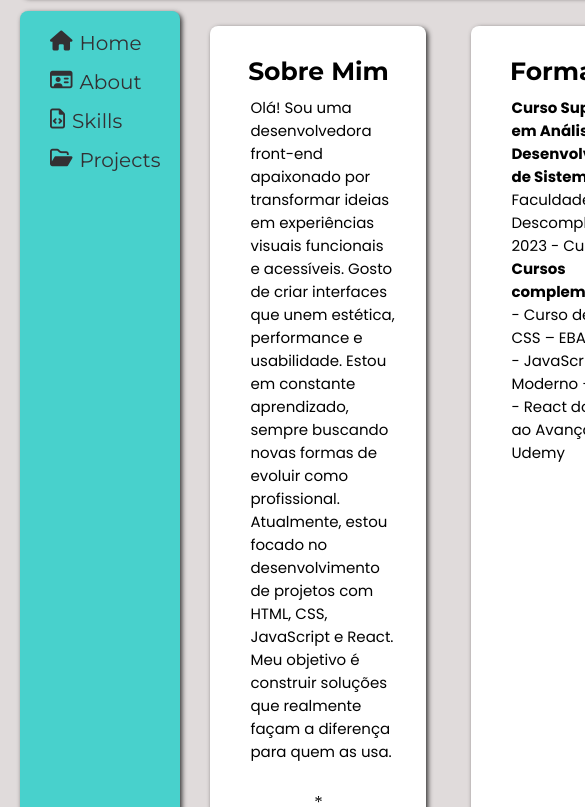
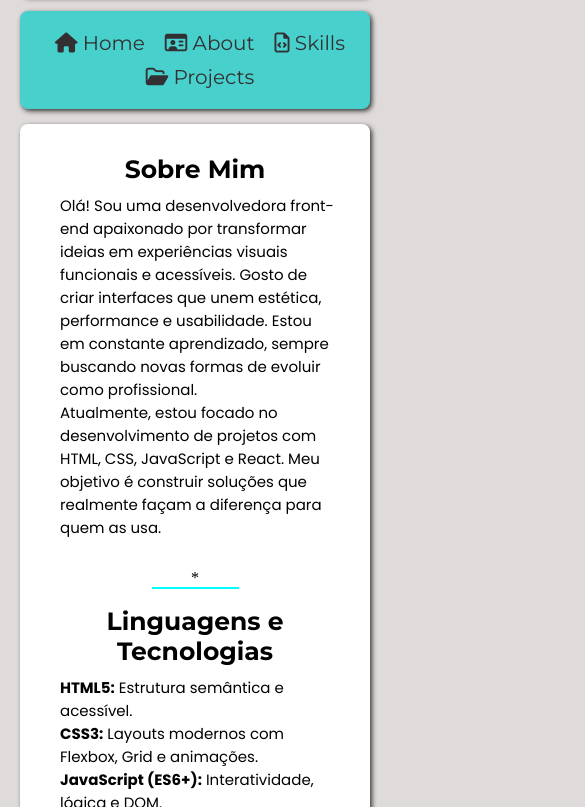
Before and after one commit to Lenickts/mini-blog-portifolio, a plain HTML site: page index.html in a window 390 px wide. Shown: the part 224-1031 px from the top of the page, 585 px wide, since content can reach past the window. Drawn offline with nearby package versions, Linux system fonts and the light colour scheme; a web font is replaced by a local one.

Commit message:
Mediaquery adicionado

```diff
--- a/style.css
+++ b/style.css
@@ -152,3 +152,47 @@ aside{
     color: white;
     font-family: var(--font-robot);
 }
+
+/* Usar Mediaquery para responsividade
+    Estamos na branch response para iniciar */
+
+@media (max-width: 800px) {
+  .grid-container {
+    display: grid;
+    grid-template-columns: 1fr;
+    grid-template-areas:
+      'header'
+      'menu'
+      'main'
+      'lateral'
+      'footer';
+    gap: 15px;
+    padding: 20px;
+  }
+
+  .side-menu ul {
+    flex-direction: row;
+    flex-wrap: wrap;
+    justify-content: center;
+    gap: 10px;
+  }
+
+  .side-menu i,
+  .side-menu a {
+    display: inline-block;
+  }
+
+  .main-content,
+  aside {
+    margin: 0;
+  }
+
+  header {
+    padding: 30px 10px;
+  }
+
+  .footer-container {
+    text-align: center;
+    padding: 20px 10px;
+  }
+}
```
